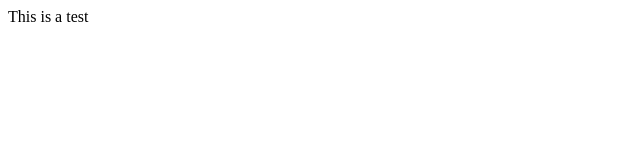
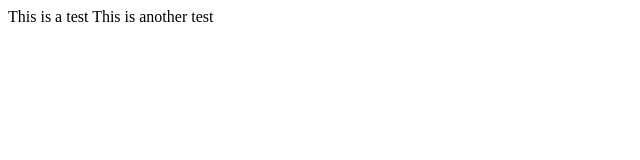
Before and after one commit to arashesmailian/hw1_arash_2, a plain HTML site: page MahedTest.html in a window 1280 px wide. Shown: the whole page, without its empty margins (0-640 px from the left). Drawn offline with Linux system fonts and the light colour scheme.

Commit message:
First Test

```diff
--- a/MahedTest.html
+++ b/MahedTest.html
@@ -6,5 +6,7 @@
 </head>
 <body>
 This is a test
+
+This is another test
 </body>
 </html>
```
